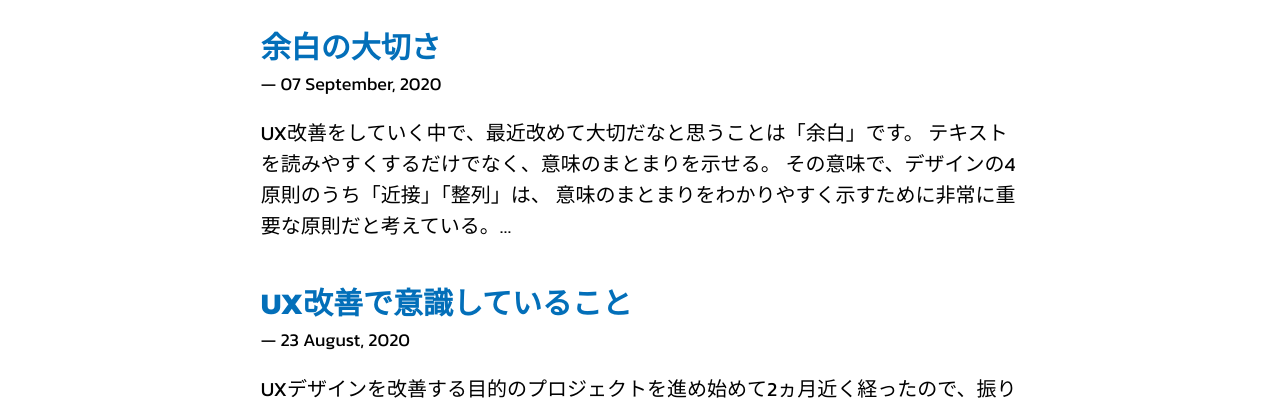
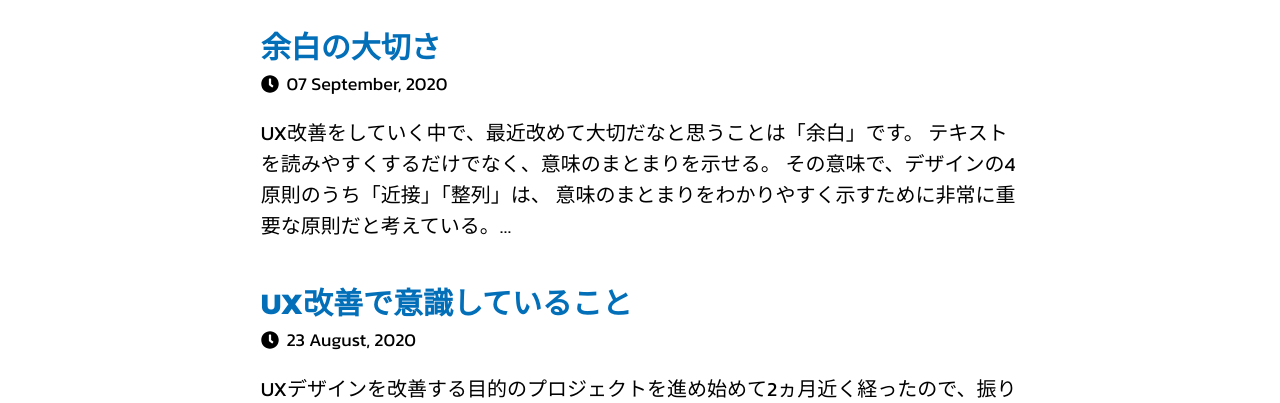
Before and after one commit to dak2/my-blog, a Gatsby site: page / in a window 1280 px wide. Shown: the part 150-553 px from the top of the page. Built offline with nearby package versions, Linux system fonts and the light colour scheme; Gatsby itself is replaced by a stand-in of ours.

Commit message:
トップページに時計アイコンを表示

```diff
--- a/src/pages/index.tsx
+++ b/src/pages/index.tsx
@@ -1,5 +1,7 @@
 import React from "react"
 import { Link, graphql } from "gatsby"
+import { FontAwesomeIcon } from '@fortawesome/react-fontawesome'
+import { faClock } from '@fortawesome/free-solid-svg-icons'
 import Layout from "../components/layout";
 import "../styles/index.scss";
 
@@ -17,7 +19,10 @@ export default function Index({ data } : { data: any }) {
               </div>
             </Link>
             <div className="articleCreatedAt">
-            — {node.frontmatter.date}
+              <FontAwesomeIcon icon={faClock} />
+              <span>
+                {node.frontmatter.date}
+              </span>
             </div>
             <p className="description">{node.excerpt}</p>
           </div>
--- a/src/styles/index.scss
+++ b/src/styles/index.scss
@@ -18,4 +18,7 @@
 
 .articleCreatedAt {
   font-size: 18px;
+  span {
+    margin-left: 1%;
+  }
 }
```
